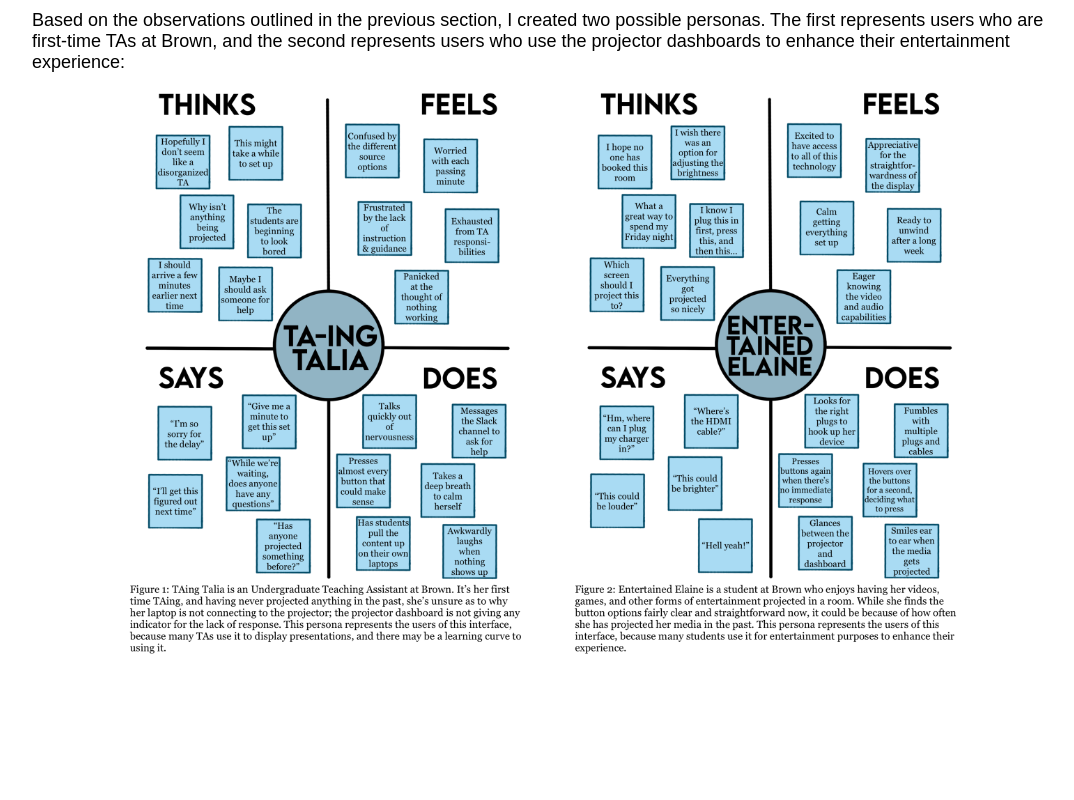
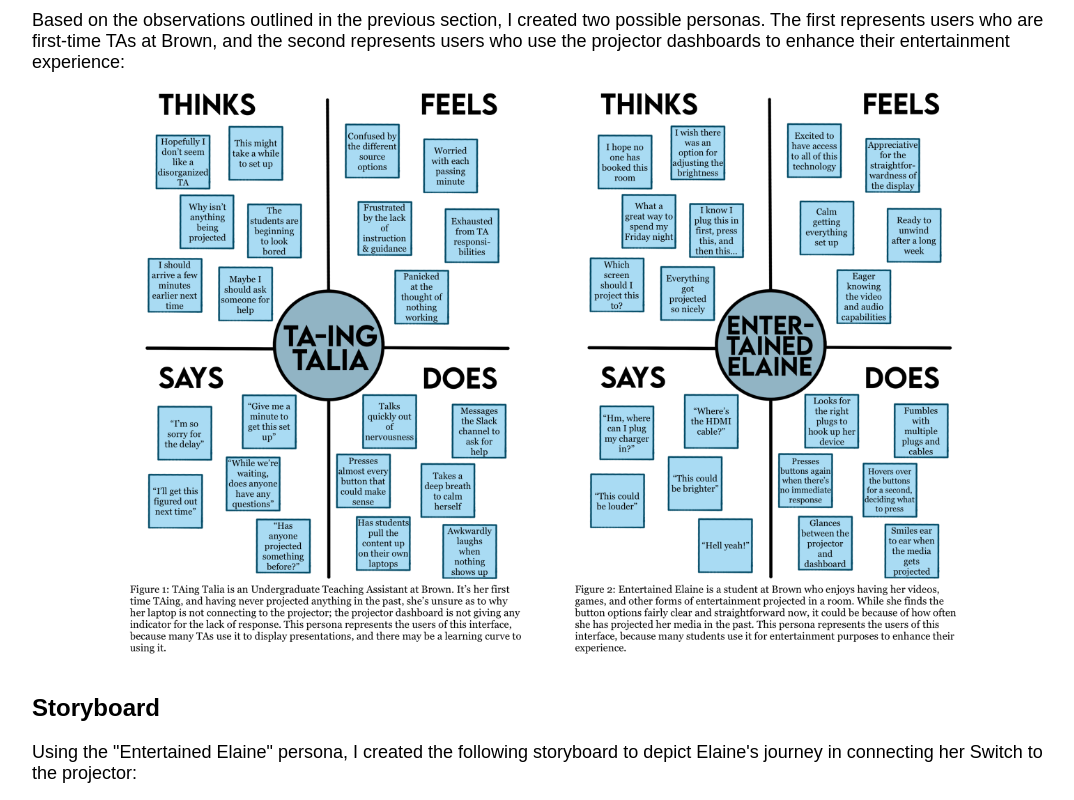
Before and after one commit to pensivepenguin333/portfolio, a React (Create React App) app: page /personas in a window 1280 px wide. Shown: the part 1560-2360 px from the top of the page, without its empty margins (96-1170 px from the left). Before the commit the page ends 2250 px from the top, so only its background shows below. Built offline with nearby package versions, Linux system fonts and the light colour scheme.

Commit message:
image pathway

```diff
--- a/src/components/Personas.js
+++ b/src/components/Personas.js
@@ -1,4 +1,5 @@
 import "./Personas.css";
+import personas from './img/two-personas.png';
 
 export default function Personas() {
     return  (
@@ -122,8 +123,16 @@ export default function Personas() {
                 users who use the projector dashboards to enhance their
                 entertainment experience:
                 <div class="two-personas">
-                    <img src='../images/two-personas.png' />
+                    <img src={personas} />
                 </div>
+            </p>
+            <h2>
+                Storyboard
+            </h2>
+            <p className="content">
+                Using the "Entertained Elaine" persona, I created the following
+                storyboard to depict Elaine's journey in connecting her Switch
+                to the projector:
             </p>
         </div>
     )
```
Also changed, not shown: src/components/img/two-personas.png (renamed from public/images/two-personas.png).
